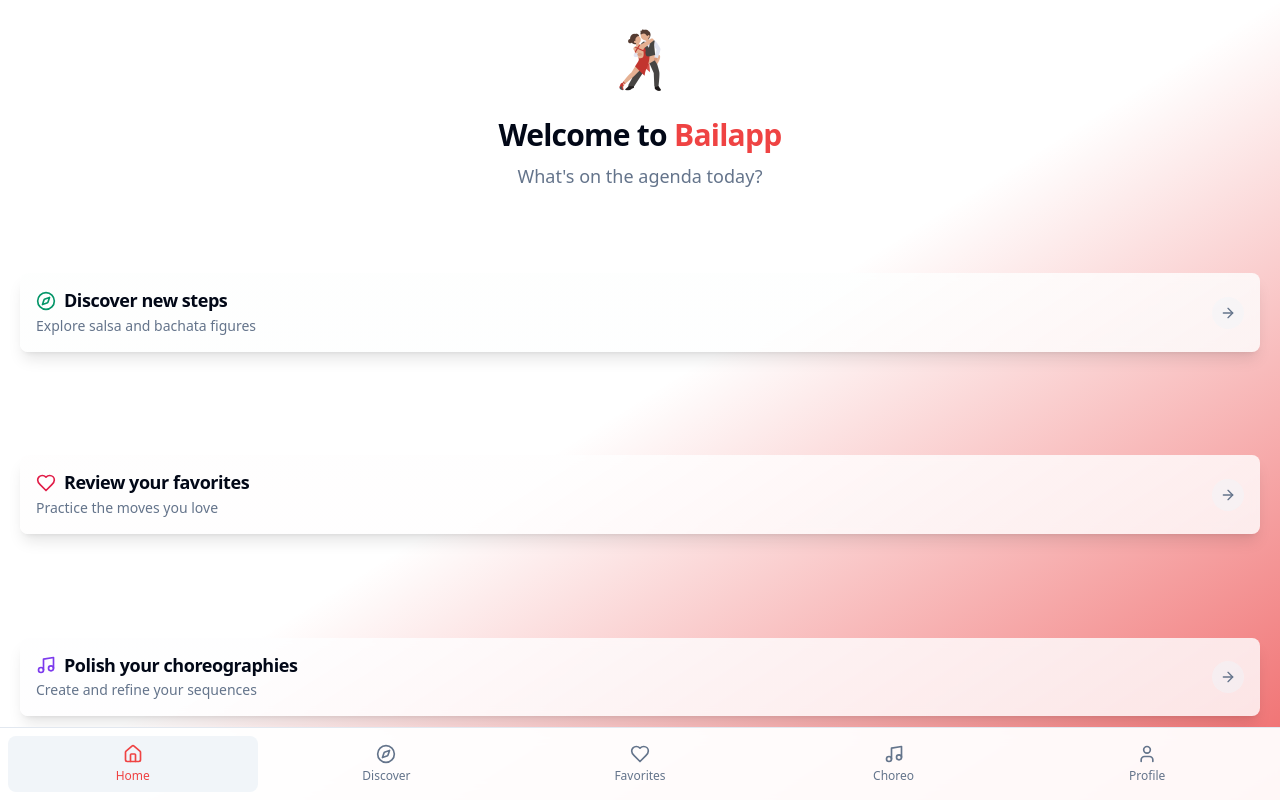
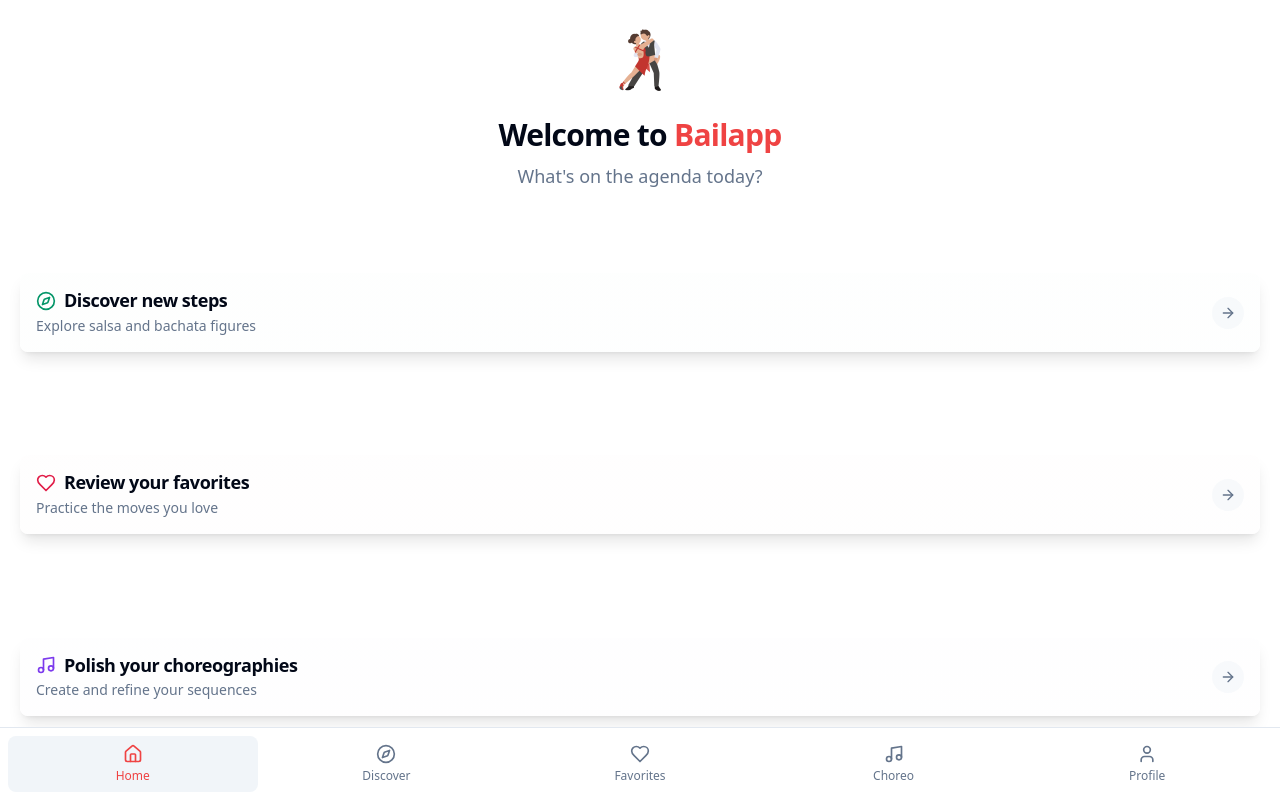
Before and after one commit to PolThm/bailapp, a React (Vite) app in the folder apps/web/: page / in a window 1280 px wide. Built offline with nearby package versions, Linux system fonts and the light colour scheme; no server answers.

Commit message:
Remove red gradient BG

```diff
--- a/apps/web/src/components/Layout.tsx
+++ b/apps/web/src/components/Layout.tsx
@@ -8,14 +8,12 @@
 
   const isActive = (path: string) => location.pathname === path;
 
-  const isHomePage = location.pathname === '/';
-
   const mainBottomPadding = 92; // 72px for the bottom navigation + 20px for the global bottom padding
 
   return (
     <>
       {/* Main Content - Mobile Optimized with Bottom Padding */}
-      <main className={`flex-1 safe-top min-h-screen ${isHomePage ? 'bg-red-500' : ''} bg-gradient-to-br from-background via-background to-muted/20 flex flex-col container max-w-7xl mx-auto px-5 pt-5 pb-[${mainBottomPadding}px]`}>
+      <main className={`flex-1 safe-top min-h-screen flex flex-col container max-w-7xl mx-auto px-5 pt-5 pb-[${mainBottomPadding}px]`}>
           {children}
       </main>
 
```
